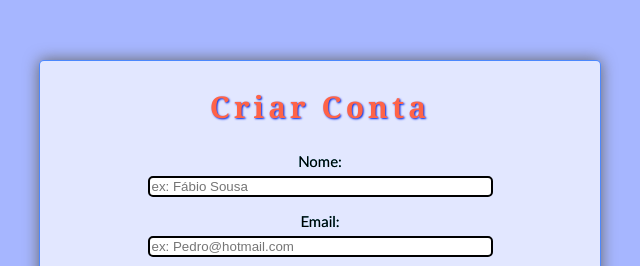
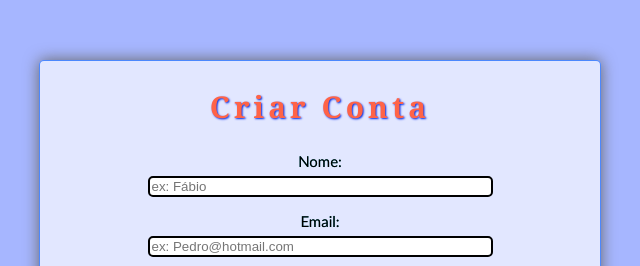
Before and after one commit to fabiosousasi/Formulario-de-Cadastro, a plain HTML site: page projetoLogin/login.html in a window 1280 px wide. Shown: the top 266 px of the page, 320-960 px from the left. Drawn offline with Linux system fonts and the light colour scheme.

Commit message:
Update login.html

```diff
--- a/projetoLogin/login.html
+++ b/projetoLogin/login.html
@@ -64,7 +64,7 @@
     <h2>Criar Conta</h2>
     <form action="destino.html" method="post">
         <label for="nome">Nome:</label>
-        <input type="text" name="nome" id="nome" size="40" maxlength="100" placeholder="ex: Fábio Sousa">
+        <input type="text" name="nome" id="nome" size="40" maxlength="100" placeholder="ex: Fábio">
 
         <label for="email">Email:</label>
         <input type="email" name="email" id="email" size="40" placeholder="ex: Pedro@hotmail.com">
```
